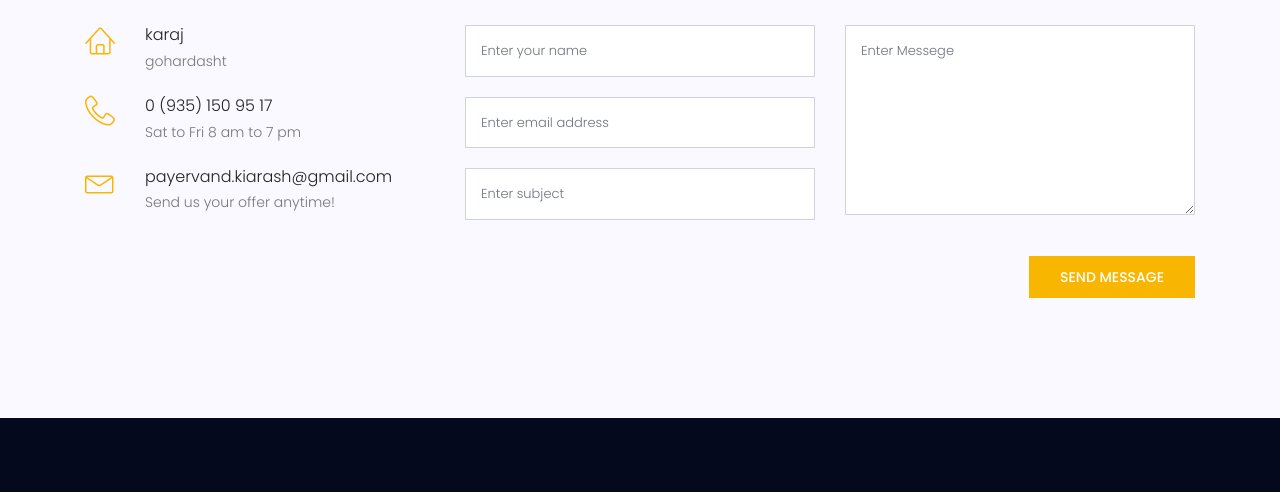
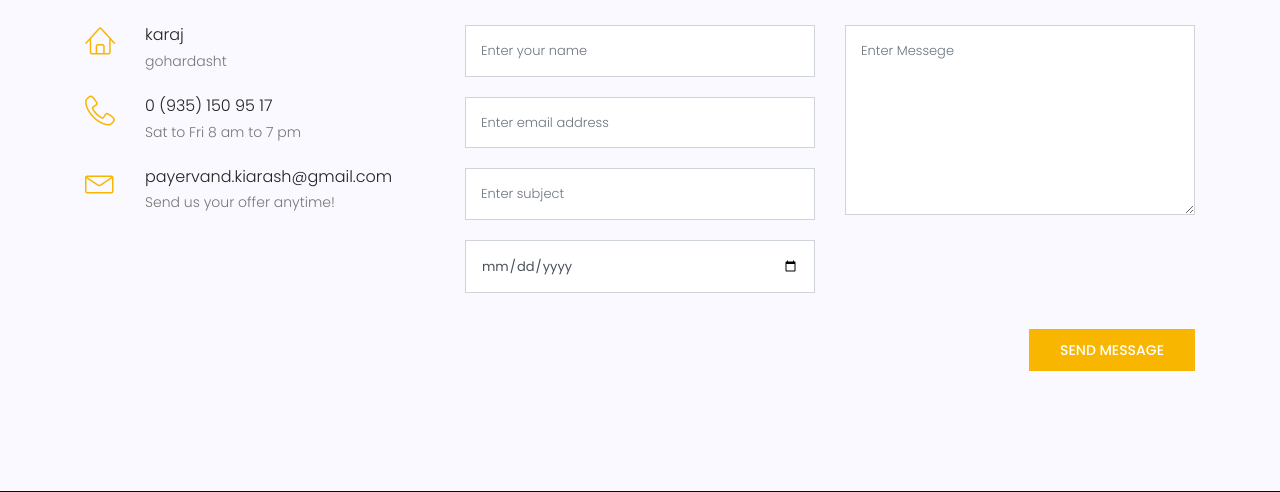
Before and after one commit to kiarashPvd/Book-Review, a Django app: template templates/home/contact.html in a window 1280 px wide. Shown: the part 1000-1492 px from the top of the page. Run offline with Django 3.2, Linux system fonts and the light colour scheme; the template is opened without the code that fills it, so the values that code supplies are empty; parts of the project's set-up code (start-up, migrations or seed data) failed here and were passed over; some libraries are stand-ins or nearby versions.

Commit message:
added age field in contact

```diff
--- a/home/models.py
+++ b/home/models.py
@@ -7,6 +7,7 @@ class contact (models.Model):
     email = models.EmailField()
     subject = models.CharField(max_length=255,null=True)
     message = models.TextField()
+    age = models.DateField(max_length=150,null = True)
     created_date = models.DateTimeField(auto_now_add=True)
     updated_date = models.DateTimeField(auto_now=True)
 
--- a/templates/home/contact.html
+++ b/templates/home/contact.html
@@ -68,6 +68,8 @@
 										<input name="email" placeholder="Enter email address" pattern="[A-Za-z0-9._%+-]+@[A-Za-z0-9.-]+\.[A-Za-z]{1,63}$" onfocus="this.placeholder = ''" onblur="this.placeholder = 'Enter email address'" class="common-input mb-20 form-control" required="" type="email">
 
 										<input name="subject" placeholder="Enter subject" onfocus="this.placeholder = ''" onblur="this.placeholder = 'Enter subject'" class="common-input mb-20 form-control" required="" type="text">
+
+										<input name="age" placeholder="Enter your age" onfocus="this.placeholder = ''" onblur="this.placeholder = 'Enter your age'" class="common-input mb-20 form-control" required="" type="date">
 									</div>
 									<div class="col-lg-6 form-group">
 										<textarea class="common-textarea form-control" name="message" placeholder="Enter Messege" onfocus="this.placeholder = ''" onblur="this.placeholder = 'Enter Messege'" required=""></textarea>
```
Also changed, not shown: home/migrations/0005_contact_age_alter_contact_subject.py (added).
